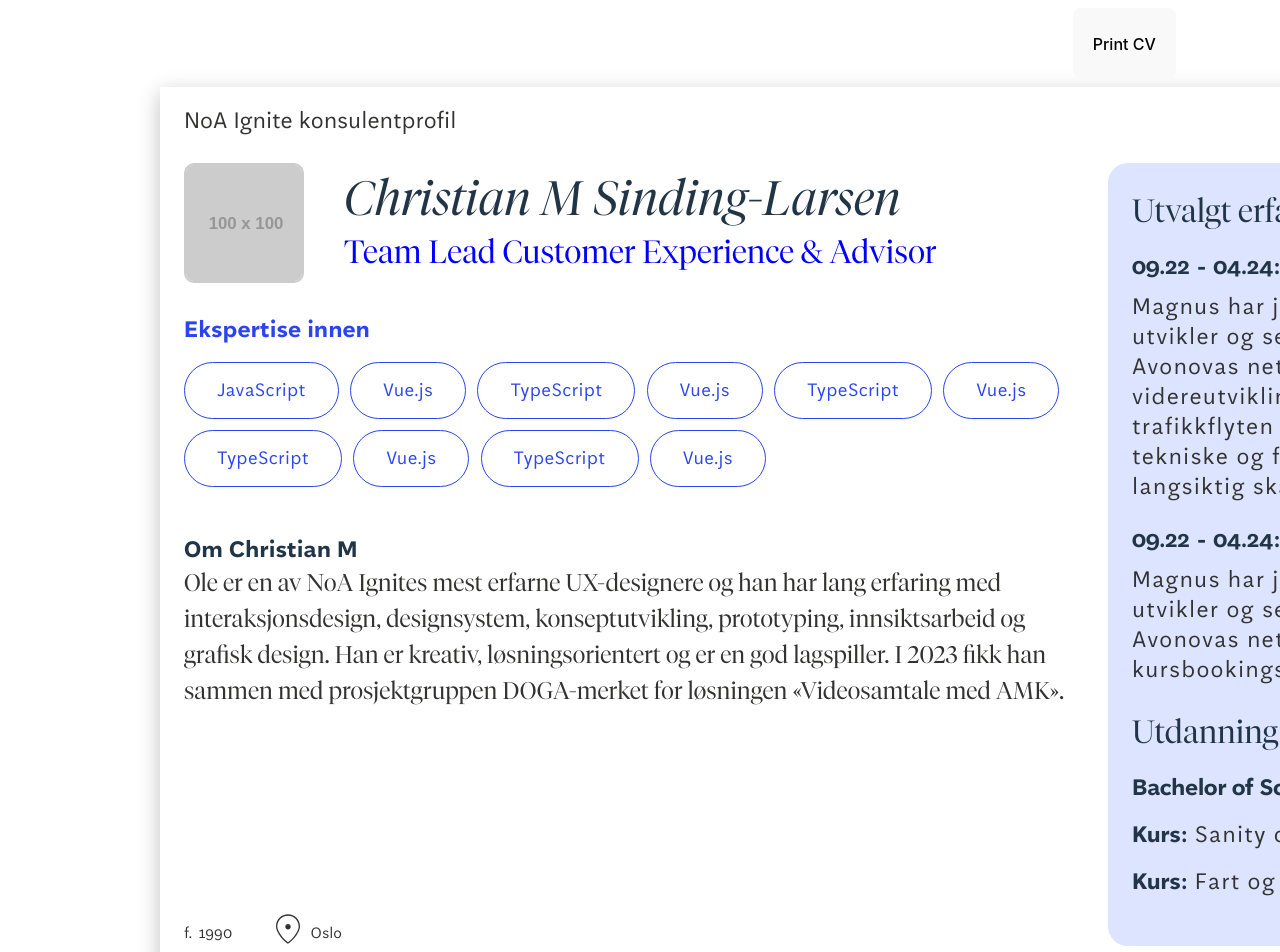
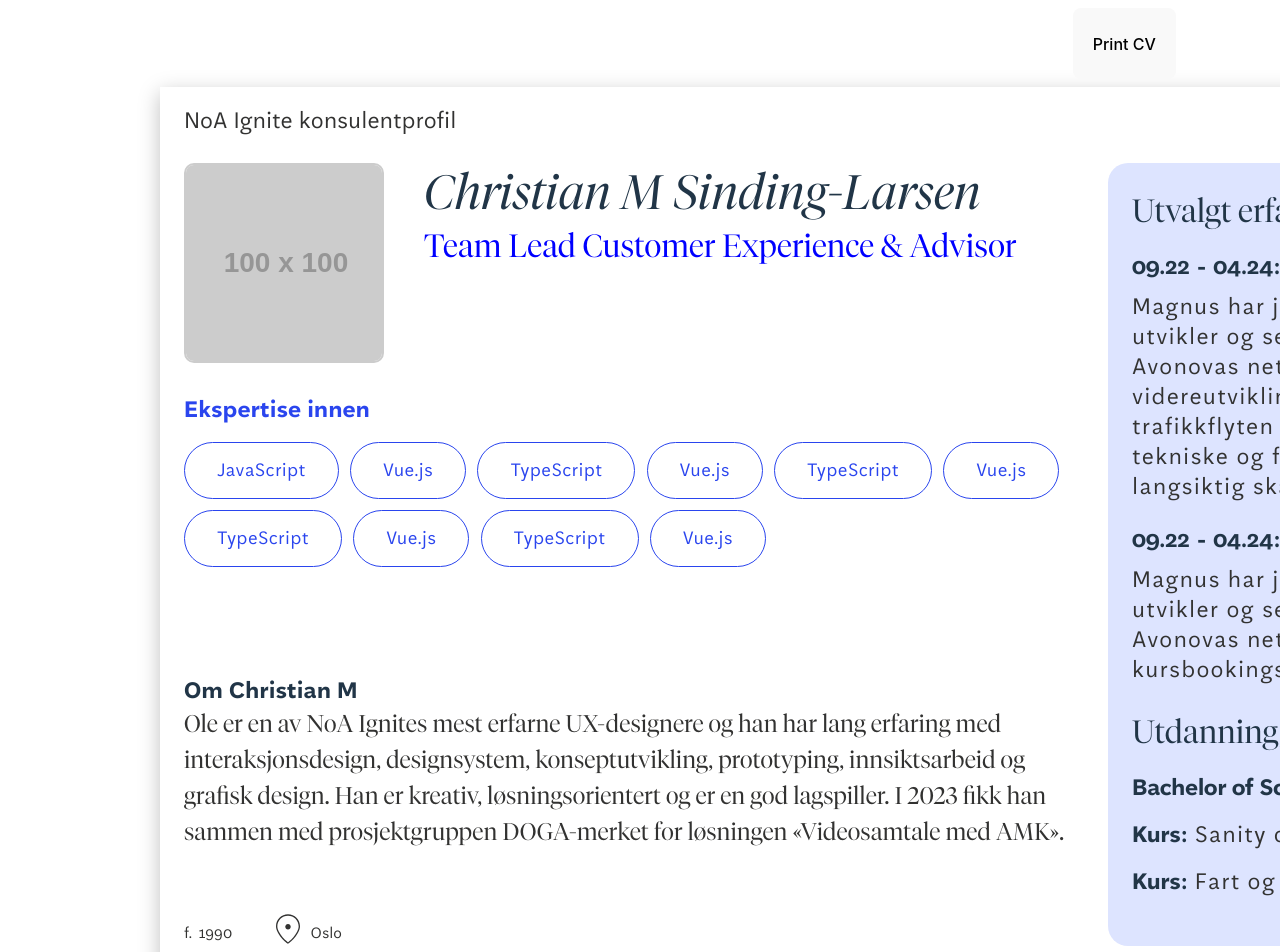
Before and after one commit to thenorthalliance/OnePagerCV, a Vue app: page / in a window 1280 px wide. Shown: the top 952 px of the page. Built offline with nearby package versions, Linux system fonts and the light colour scheme.

Commit message:
visible to edit about-section. Top,left-section(PersonSection) need to finetune the edit-icon

```diff
--- a/src/App.vue
+++ b/src/App.vue
@@ -1,6 +1,5 @@
 <script setup lang="ts">
 import Preview from "./components/Preview.vue";
-import { ProfileToRender } from "./types";
 </script>
 
 <template>
--- a/src/components/AboutColumn/AboutColumn.vue
+++ b/src/components/AboutColumn/AboutColumn.vue
@@ -1,80 +1,16 @@
 <template>
   <div class="column-left">
-    <div id="personal-section">
-      <div>
-        <ProfilePicture />
-      </div>
-      <div>
-        <h1
-          contenteditable="true"
-          @blur="updateProfileField('name', $event.target?.innerText)"
-          class="editable-text"
-        >
-          {{ profile?.firstname + " " + profile?.lastname || "Enter your name" }}
-        </h1>
-        <h2
-          contenteditable="true"
-          @blur="updateProfileField('title', $event.target?.innerText)"
-          class="editable-text"
-        >
-          {{ profile?.title || "Enter your title" }}
-        </h2>
-      </div>
-    </div>
+    <PersonSection />
+    <SkillsChips />
+    <DetailsSection />
 
-    <SkillsChips />
-
-    <div id="details-section">
-      <h3>Om {{ profile?.firstname }}</h3>
-      <p
-        contenteditable="true"
-        @blur="updateProfileField('bio', $event.target?.innerText)"
-        class="editable-text"
-      >
-        {{ profile?.bio || "Enter you bio" }}
-      </p>
-
-      <div class="row">
-        <div>
-          <span>f. </span>
-          <span
-            contenteditable="true"
-            @blur="updateProfileField('birthYear', $event.target?.innerText)"
-            class="editable-text"
-            >{{ profile?.birthYear || "Enter your birth year" }}</span
-          >
-        </div>
-
-        <div>
-          <img
-            class="pin-icon"
-            src="./../../assets/icons/pinIcon.svg"
-            alt="Pin icon"
-          />
-          <span
-            contenteditable="true"
-            @blur="
-              updateProfileField('placeOfResidence', $event.target?.innerText)
-            "
-            class="residence editable-text"
-            >{{
-              profile?.placeOfResidence || "Enter your place of residence"
-            }}</span
-          >
-        </div>
-      </div>
-    </div>
   </div>
 </template>
 
 <script setup lang="ts">
-import { inject } from "vue";
-import ProfilePicture from "./ProfilePicture.vue";
 import SkillsChips from "./SkillsChips.vue";
-
-// Injecting reactive profile object and update function
-const profile = inject("profile");
-const updateProfileField = inject("updateProfileField");
+import PersonSection from "./PersonSection.vue";
+import DetailsSection from "./DetailsSection.vue";
 
 </script>
 
@@ -91,68 +27,4 @@ const updateProfileField = inject("updateProfileField");
   gap: 2rem;
 }
 
-#personal-section {
-  width: 28%;
-  column-gap: 2.5rem;
-  display: flex;
-
-  div {
-    display: flex;
-    flex-direction: column;
-    align-items: flex-start;
-    justify-content: center;
-  }
-
-  h1,
-  h2 {
-    margin: 0;
-    white-space: nowrap;
-  }
-
-  h2 {
-    color: blue;
-  }
-}
-
-#details-section {
-  flex-grow: 1;
-  display: flex;
-  flex-direction: column;
-
-  .row {
-    display: flex;
-    flex-direction: row;
-    gap: 2.5rem;
-    align-items: center;
-  }
-
-  .pin-icon {
-    margin-top: 0.1rem;
-    width: 2rem;
-    height: 2rem;
-  }
-
-  .residence {
-    margin-top: 0.6rem;
-  }
-
-  p {
-    font-family: TiemposFineLight;
-    font-size: 1.5rem;
-    margin: 0;
-  }
-
-  div {
-    margin-top: auto;
-    display: flex;
-    flex-direction: row;
-    column-gap: 0.4rem;
-  }
-
-  span {
-    color: var(--Black, #323231);
-    font-family: NoAAftenScreen;
-    font-size: 1rem;
-  }
-}
 </style>
--- /dev/null
+++ b/src/components/AboutColumn/DetailsSection.vue
@@ -0,0 +1,108 @@
+<template>
+    <div
+      class="details-section"
+      @click="editingMode = true"
+      v-click-outside="() => { editingMode = false }"
+    >
+      <div class="title-field">
+        <h3>Om {{ profile?.firstname }}</h3>
+        <img
+          src="./../../assets/icons/editIcon.svg"
+          alt="Edit icon"
+          :class="{ 'edit-icon' : !editingMode }"
+        />
+      </div>
+
+      <p
+        contenteditable="true"
+        @blur="updateProfileField('bio', $event.target?.innerText)"
+        class="editable-text"
+      >
+        {{ profile?.bio || "Enter you bio" }}
+      </p>
+
+      <div class="details-row">
+        <div>
+          <span>f. </span>
+          <span
+            contenteditable="true"
+            @blur="updateProfileField('birthYear', $event.target?.innerText)"
+            class="editable-text"
+            >{{ profile?.birthYear || "Enter your birth year" }}</span
+          >
+        </div>
+
+        <div>
+          <img
+            class="pin-icon"
+            src="./../../assets/icons/pinIcon.svg"
+            alt="Pin icon"
+          />
+          <span
+            contenteditable="true"
+            @blur="
+              updateProfileField('placeOfResidence', $event.target?.innerText)
+            "
+            class="residence editable-text"
+            >{{
+              profile?.placeOfResidence || "Enter your place of residence"
+            }}</span
+          >
+        </div>
+      </div>
+    </div>
+</template>
+
+<script setup lang="ts">
+import { ref, inject } from "vue";
+const profile = inject("profile");
+const updateProfileField = inject("updateProfileField");
+const editingMode = ref(false); // To track if the user is in editing mode
+
+</script>
+
+<style scoped>
+.details-section {
+  flex-grow: 1;
+  display: flex;
+  flex-direction: column;
+  justify-content: space-between;
+}
+
+.details-row {
+  display: flex;
+  flex-direction: row;
+  gap: 2.5rem;
+  align-items: center;
+}
+
+.pin-icon {
+  margin-top: 0.1rem;
+  width: 2rem;
+  height: 2rem;
+}
+
+.residence {
+  margin-top: 0.6rem;
+}
+
+p {
+  font-family: TiemposFineLight;
+  font-size: 1.5rem;
+  margin: 0;
+}
+
+div {
+  margin-top: auto;
+  display: flex;
+  flex-direction: row;
+  column-gap: 0.4rem;
+}
+
+span {
+  color: var(--Black, #323231);
+  font-family: NoAAftenScreen;
+  font-size: 1rem;
+}
+
+</style>
--- /dev/null
+++ b/src/components/AboutColumn/PersonSection.vue
@@ -0,0 +1,83 @@
+<template>
+    <div class="personal-section">
+        <img
+            src="./../../assets/icons/editIcon.svg"
+            alt="Edit icon"
+            :class="{ 'personal-edit-icon' : !editingMode }"
+        />
+      <div class="profile-picture">
+        <ProfilePicture />
+      </div>
+      <div
+        class="name-field"
+        @click="editingMode = true"
+        v-click-outside="() => { editingMode = false }"
+      >
+
+          <h1
+            contenteditable="true"
+            @blur="updateProfileField('name', $event.target?.innerText)"
+            class="editable-text"
+          >
+            {{ profile?.firstname + " " + profile?.lastname || "Enter your name" }}
+          </h1>
+        <h2
+          contenteditable="true"
+          @blur="updateProfileField('title', $event.target?.innerText)"
+          class="editable-text"
+        >
+          {{ profile?.title || "Enter your title" }}
+        </h2>
+      </div>
+    </div>
+</template>
+
+<script setup lang="ts">
+import { ref, inject } from "vue";
+import ProfilePicture from "./ProfilePicture.vue";
+const profile = inject("profile");
+const updateProfileField = inject("updateProfileField");
+const editingMode = ref(false); // To track if the user is in editing mode
+console.log('Editing mode:', editingMode);
+</script>
+
+<style scoped>
+    .personal-section {
+        width: 100%;
+        column-gap: 2.5rem;
+        display: flex;
+        align-items: flex-start;
+        position: relative;
+    }
+    .profile-picture{
+    }
+    .name-section {
+        width: 100%;
+        display: flex;
+        flex-direction: column;
+        justify-content: flex-end;
+        align-items: flex-start;
+    }
+    .personal-edit-icon {
+        position: absolute;
+        top: 0;
+        right: 0;
+        display: none;
+
+    }
+    /* elements whose class name ends with "-section" */
+    .personal-section:hover .personal-edit-icon {
+        display: flex;
+        position: absolute;
+    }
+    h1,
+    h2 {
+        margin: 0;
+        white-space: nowrap;
+    }
+
+    h2 {
+        color: blue;
+    }
+
+</style>
--- a/src/components/AboutColumn/ProfilePicture.vue
+++ b/src/components/AboutColumn/ProfilePicture.vue
@@ -21,7 +21,7 @@ import { ProfileToRender } from "../../types";
 defineProps({
   size: {
     type: Number,
-    default: 120,
+    default: 200,
   },
 });
 
@@ -49,8 +49,8 @@ const onImageChange = (event) => {
 }
 
 .frame {
-  width: 120px;
-  height: 120px;
+  width: 200px;
+  height: 200px;
   border: 2px solid #ccc;
   border-radius: 10px;
   overflow: hidden;
--- a/src/components/Preview.vue
+++ b/src/components/Preview.vue
@@ -27,7 +27,7 @@
 </template>
 
 <script setup lang="ts">
-import { reactive, provide, watch } from 'vue';
+import { reactive, provide, watch, onBeforeUnmount } from 'vue';
 import AboutColumn from './AboutColumn/AboutColumn.vue';
 import ExperienceColumn from './ExperienceColumn/ExperienceColumn.vue';
 import { ProfileToRender } from '../types';
--- /dev/null
+++ b/src/directives/clickOutside.ts
@@ -0,0 +1,22 @@
+import { onBeforeUnmount } from 'vue';
+
+
+const vClickOutside = {
+    mounted(el: HTMLElement, binding: any) {
+    const clickHandler = (event: MouseEvent) => {
+        if (!el.contains(event.target as Node)) {
+        binding.value(); // Call the function passed to v-click-outside
+        }
+    };
+
+    // Attach the listener on mount
+    document.addEventListener('click', clickHandler);
+
+    // Cleanup when the element is unmounted
+    onBeforeUnmount(() => {
+        document.removeEventListener('click', clickHandler);
+    });
+    },
+};
+
+export default vClickOutside;
--- a/src/main.ts
+++ b/src/main.ts
@@ -1,5 +1,8 @@
 import { createApp } from 'vue'
 import './style.css'
 import App from './App.vue'
+import vClickOutside from './directives/clickOutside';
 
-createApp(App).mount('#app')
+const app = createApp(App)
+app.directive("click-outside", vClickOutside); // Add this line to register the global directives
+app.mount('#app')
--- a/src/style.css
+++ b/src/style.css
@@ -110,6 +110,24 @@ button:focus-visible {
   border-bottom: 1px solid blue;
 }
 
+.title-field {
+  display: flex;
+  flex-direction: row;
+  justify-content: space-between;
+  align-items: center;
+  width: 100%;
+}
+
+.edit-icon {
+  width: 1.5rem;
+  height: 1.5rem;
+  display: none;
+}
+/* elements whose class name ends with "-section" */
+[class$="-section"]:hover .edit-icon {
+    display: flex;
+}
+
 @media (prefers-color-scheme: light) {
   :root {
     color: #213547;
```
Also changed, not shown: src/components/AboutColumn/SkillsChips.vue (+5 -41 lines).
